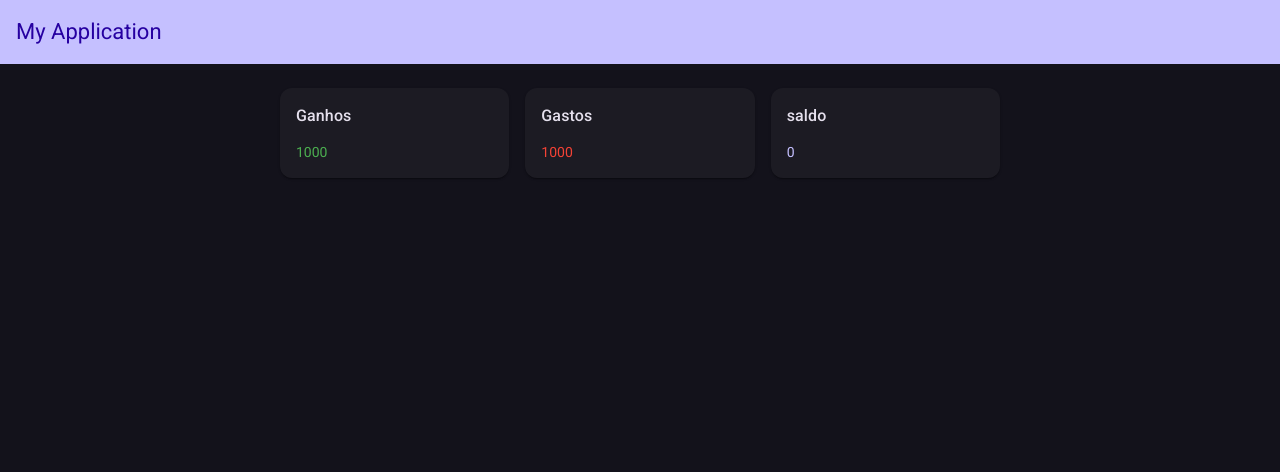
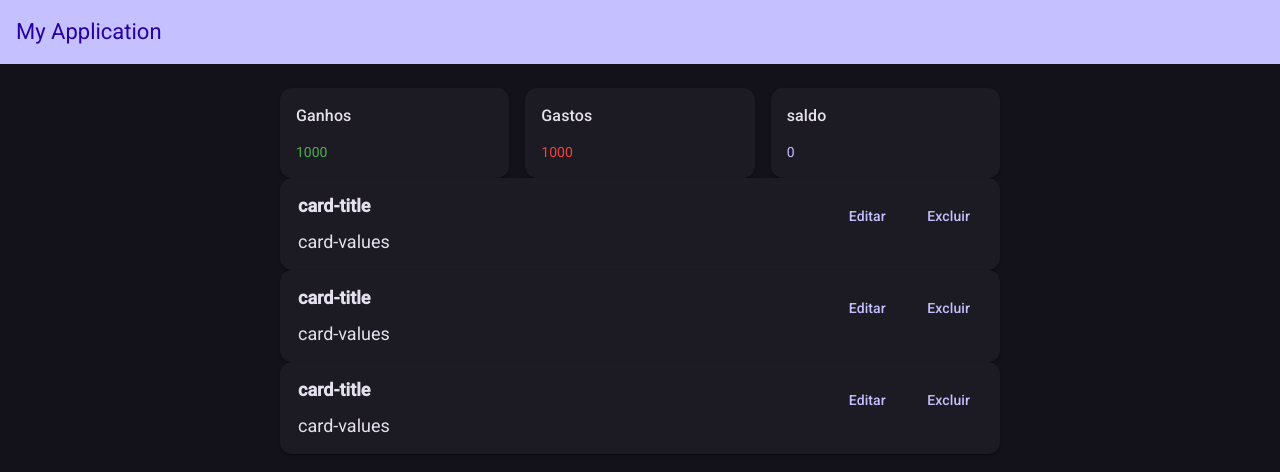
Before and after one commit to denysoncardoso/gerenciador-financeiro, an Angular app: page / in a window 1280 px wide. Shown: the top 472 px of the page. Built offline with nearby package versions, Linux system fonts and the light colour scheme.

Commit message:
adicionando componente "transaction-item" e integrando ao componente "home"

```diff
--- /dev/null
+++ b/src/app/features/home/components/transaction-item/transaction-item.html
@@ -0,0 +1,17 @@
+<mat-card class="card">
+  <div>
+    <div class="card-title">
+      card-title
+    </div>
+
+    <div class="card-values">
+      card-values
+    </div>
+
+  </div>
+
+  <div class="card-actions">
+    <button mat-button>Editar</button>
+    <button mat-button>Excluir</button>
+  </div>
+</mat-card>
--- /dev/null
+++ b/src/app/features/home/components/transaction-item/transaction-item.scss
@@ -0,0 +1,22 @@
+.card{
+  display: flex;
+  flex-direction: row;
+  padding: 18px;
+
+  .card-title{
+    font-size: 18px;
+    font-weight: bold;
+  }
+
+  .card-values{
+    font-size: 18px;
+    margin-top: 16px;
+  }
+
+  .card-actions{
+    display: flex;
+    justify-content: flex-end;
+    margin-left: auto;
+    gap: 16px;
+  }
+}
--- a/src/app/features/home/home.html
+++ b/src/app/features/home/home.html
@@ -1 +1,6 @@
 <app-balance [transactions]="transactions()"></app-balance>
+
+
+@for (transaction of transactions(); track transaction) {
+  <app-transaction-item></app-transaction-item>
+}
--- a/src/app/features/home/home.ts
+++ b/src/app/features/home/home.ts
@@ -1,10 +1,12 @@
 import {Component, signal} from '@angular/core';
 import {Balance} from './components/balance/balance';
+import {TransactionItem} from './components/transaction-item/transaction-item';
 
 @Component({
   selector: 'app-home',
   imports: [
-    Balance
+    Balance,
+    TransactionItem
   ],
   templateUrl: './home.html',
   styleUrl: './home.scss'
```
Also changed, not shown: src/app/features/home/components/transaction-item/transaction-item.ts (added, +13 -0 lines).
